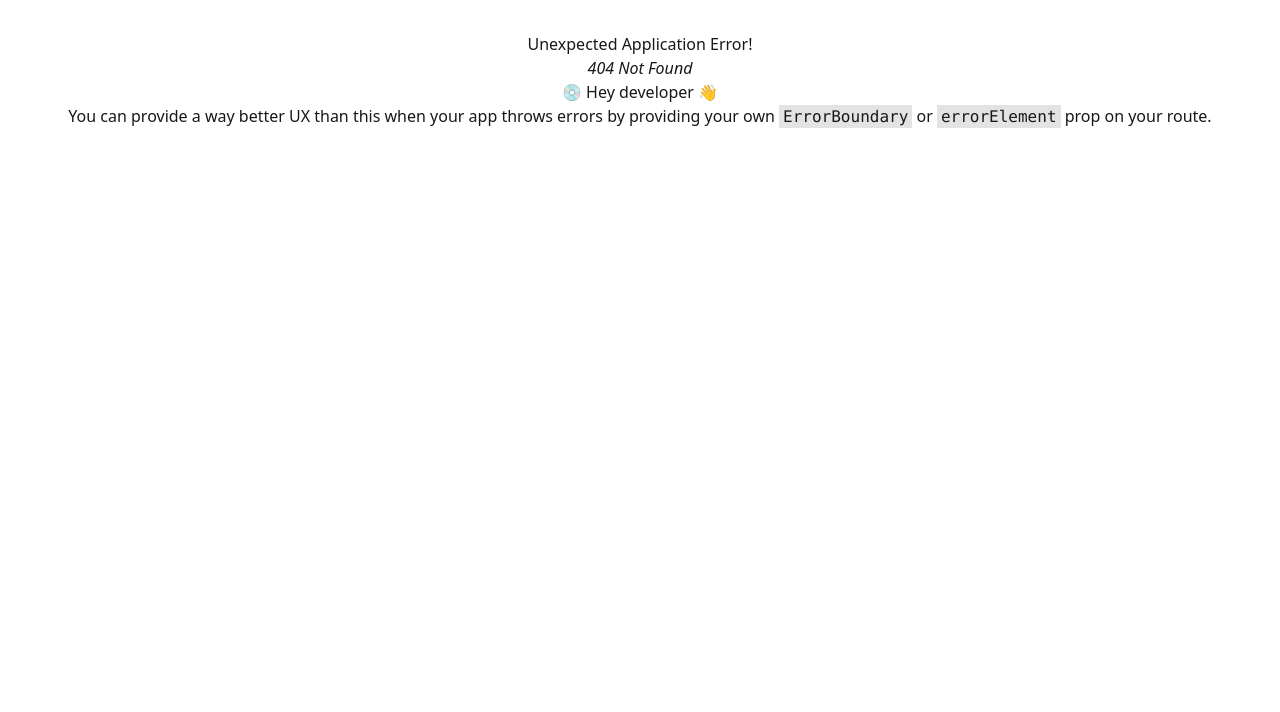
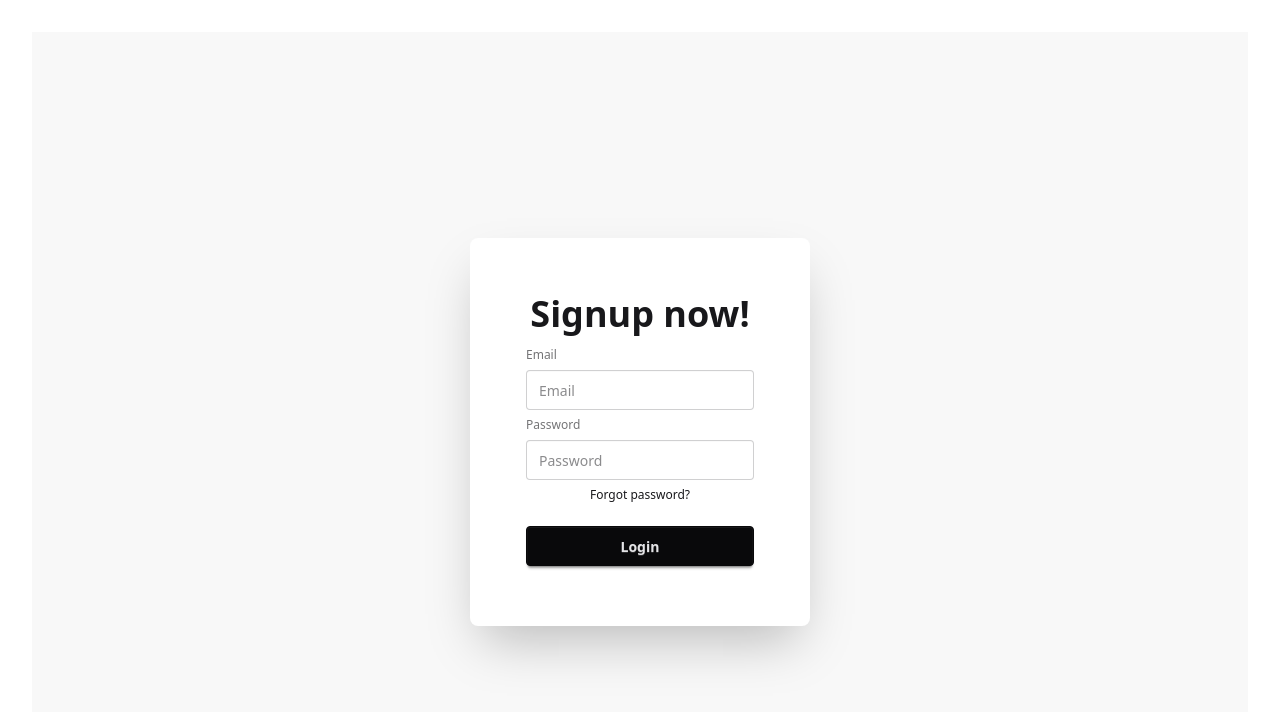
Before and after one commit to rayhanbri/module-56-5-client, a React (Vite) app: page /signup in a window 1280 px wide. Before the commit this address had no page. Shown: the top 712 px of the page. Built offline with nearby package versions, Linux system fonts and the light colour scheme.

Commit message:
some firebase add

```diff
--- a/package.json
+++ b/package.json
@@ -11,6 +11,7 @@
   },
   "dependencies": {
     "@tailwindcss/vite": "^4.1.7",
+    "firebase": "^11.7.3",
     "react": "^19.1.0",
     "react-dom": "^19.1.0",
     "react-router": "^7.6.0",
--- /dev/null
+++ b/src/Component/SignIn.jsx
@@ -0,0 +1,11 @@
+import React from 'react';
+
+const SignIn = () => {
+    return (
+        <div>
+            i am sign in
+        </div>
+    );
+};
+
+export default SignIn;
--- /dev/null
+++ b/src/Component/SignUP.jsx
@@ -0,0 +1,26 @@
+import React from 'react';
+
+const SignUP = () => {
+    return (
+       <div className="hero bg-base-200 min-h-screen">
+  <div className="hero-content flex-col lg:flex-row-reverse">
+
+    <div className="card bg-base-100 w-full max-w-sm shrink-0 shadow-2xl">
+      <div className="card-body">
+        <h1 className="text-4xl font-bold">Signup now!</h1>
+        <form className="fieldset">
+          <label className="label">Email</label>
+          <input type="email" className="input" placeholder="Email" />
+          <label className="label">Password</label>
+          <input type="password" className="input" placeholder="Password" />
+          <div><a className="link link-hover">Forgot password?</a></div>
+          <button className="btn btn-neutral mt-4">Login</button>
+        </form>
+      </div>
+    </div>
+  </div>
+</div>
+    );
+};
+
+export default SignUP;
--- /dev/null
+++ b/src/firebase/firebase-init.js
@@ -0,0 +1,19 @@
+// Import the functions you need from the SDKs you need
+import { initializeApp } from "firebase/app";
+import { getAuth } from "firebase/auth";
+// TODO: Add SDKs for Firebase products that you want to use
+// https://firebase.google.com/docs/web/setup#available-libraries
+
+// Your web app's Firebase configuration
+const firebaseConfig = {
+  apiKey: "AIzaSyDjfUz9ZTPOe-kZtH-y6LWJzA_CiIiFkXw",
+  authDomain: "coffee-store-app-c5bfe.firebaseapp.com",
+  projectId: "coffee-store-app-c5bfe",
+  storageBucket: "coffee-store-app-c5bfe.firebasestorage.app",
+  messagingSenderId: "453574319397",
+  appId: "1:453574319397:web:e8a3150e9ca50920dfcecc"
+};
+
+// Initialize Firebase
+const app = initializeApp(firebaseConfig);
+export const auth = getAuth(app);
--- a/src/main.jsx
+++ b/src/main.jsx
@@ -12,6 +12,8 @@
 import Addcoffe from './Component/Addcoffe.jsx';
 import UpdateCoffe from './Component/UpdateCoffe.jsx';
 import CoffeeDetails from './Component/CoffeeDetails.jsx';
+import SignUP from './Component/SignUP.jsx';
+import SignIn from './Component/SignIn.jsx';
 
 
 
@@ -39,6 +41,14 @@
   {
     path:'/coffees/:id',
     Component:CoffeeDetails
+  },
+  {
+    path:'/signup',
+    Component:SignUP
+  },
+  {
+    path:'/signin',
+    Component:SignIn
   }
 ]);
 
```
Also changed, not shown: 1 other file (tests, documents, lock files or other folders).
